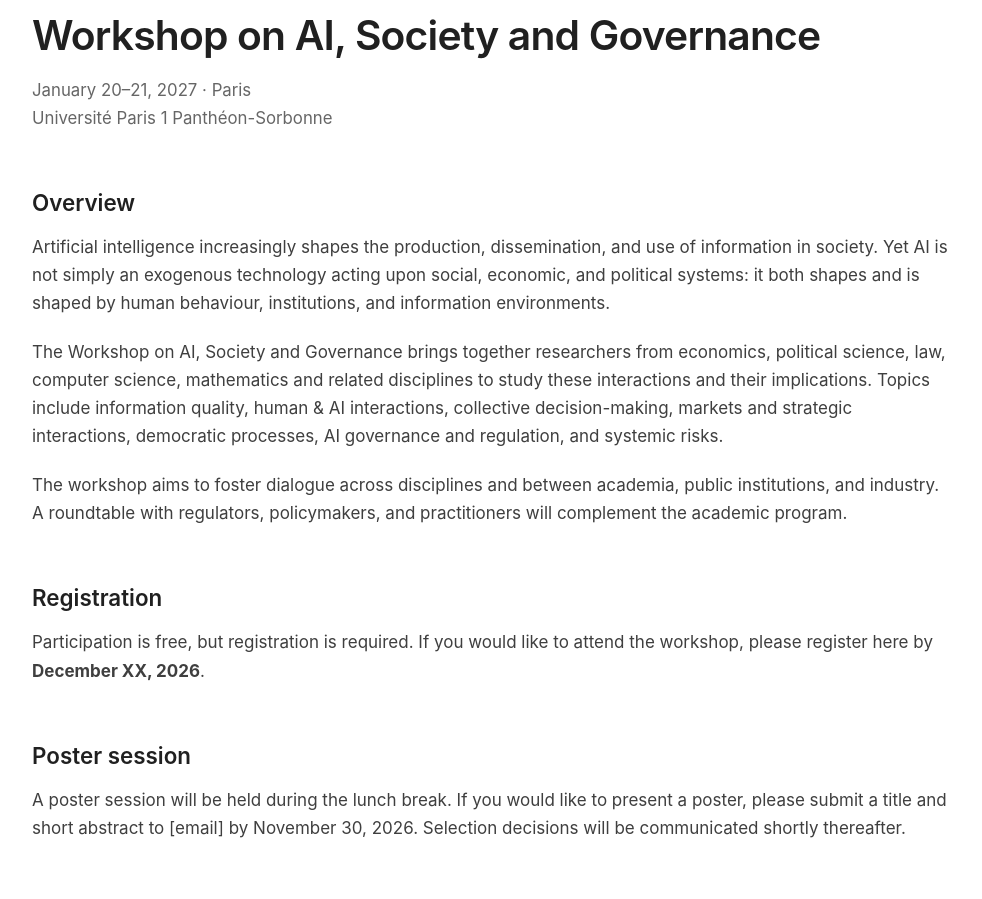
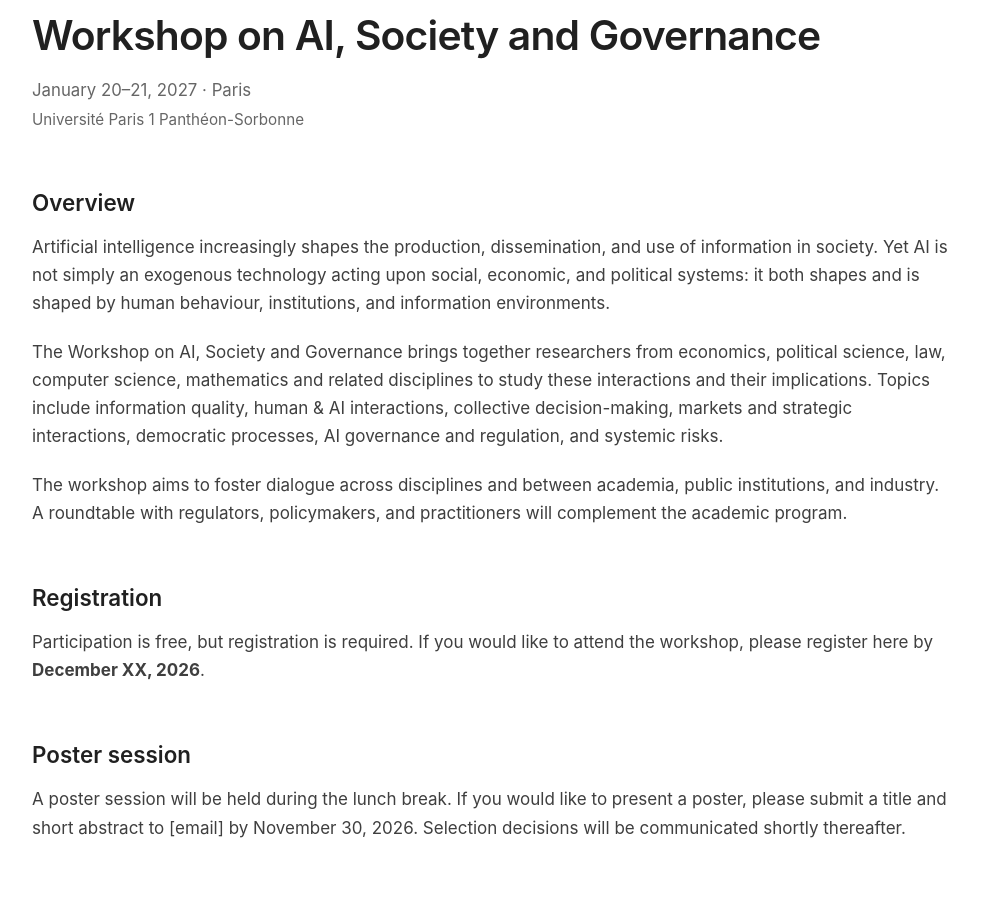
Before and after one commit to ai-society-governance/ai-society-governance.github.io, a Jekyll site: the page built from index.md, in a window 1280 px wide and 1400 px high. Shown: the part 151-1050 px from the top of the window, without its empty margins (148-1130 px from the left). Built offline with Jekyll 4.4.1, drawn with Linux system fonts in a browser that asks for light colours; our own code applies the rules of GitHub Pages for plain Markdown files.

Commit message:
Add event metadata styles to style.css

```diff
--- a/assets/css/style.css
+++ b/assets/css/style.css
@@ -234,3 +234,17 @@ main a:hover {
 .site-footer .container {
   padding: 1.5rem 0;
 }
+
+.event-meta {
+  color: var(--muted);
+  margin-bottom: 3.5rem;
+}
+
+.event-date {
+  font-size: 1.05rem;
+}
+
+.event-location {
+  font-size: 0.95rem;
+  margin-top: 0.15rem;
+}
```
